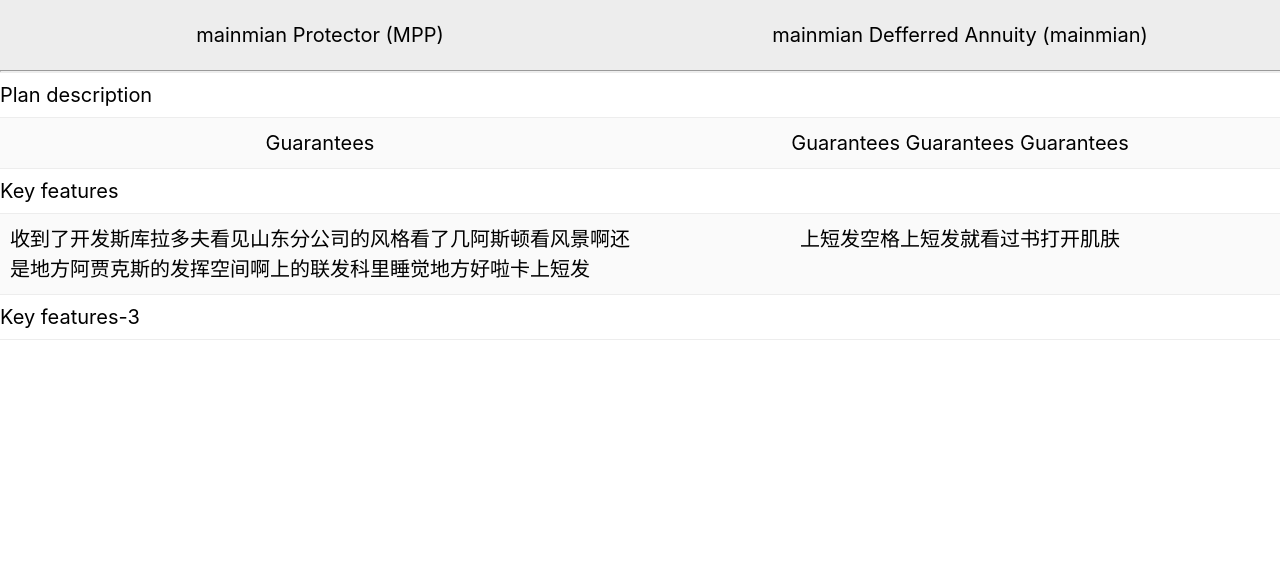
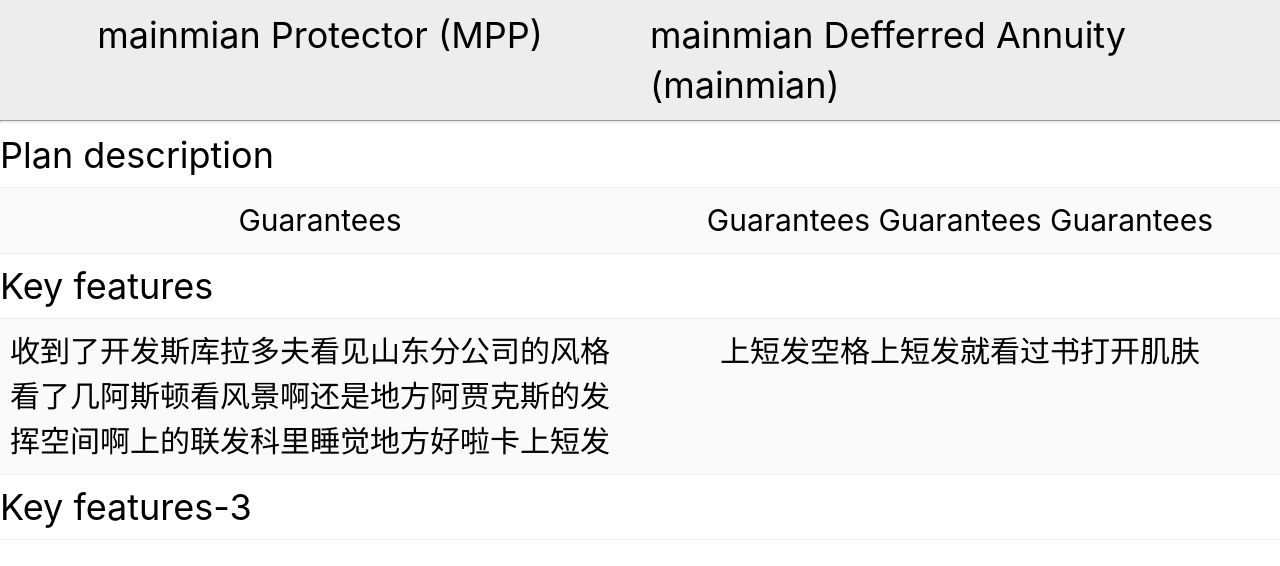
Before and after one commit to changh-Arya/react-tools, a React (Create React App) app: page /comparison in a window 1280 px wide. Shown: the top 566 px of the page. Built offline with nearby package versions, Linux system fonts and the light colour scheme.

Commit message:
fix run error

```diff
--- a/src/views/comparison/index.module.scss
+++ b/src/views/comparison/index.module.scss
@@ -19,7 +19,7 @@
     padding: 10px 0;
     z-index: 10;
     /* 确保 header 在内容之上 */
-    font-size: 20px;
+    font-size: 36px;
     white-space: nowrap;
     /* top: 0; */
     left: 0;
@@ -37,8 +37,8 @@
       justify-content: center;
       white-space: normal;
       width: 50vw;
-      font-size: 20px;
-      line-height: 50px;
+      font-size: 30px;
+      line-height: 60px;
       padding: 10px;
       box-sizing: border-box;
     }
@@ -57,7 +57,7 @@
       justify-content: center;
       white-space: normal;
       width: 50vw;
-      font-size: 20px;
+      font-size: 36px;
       line-height: 50px;
       padding: 10px;
       box-sizing: border-box;
--- a/src/views/comparison/layout.tsx
+++ b/src/views/comparison/layout.tsx
@@ -108,7 +108,7 @@ function App() {
                       List.map((item: any, index) => {
                         return (
                           <div className={styles.item} key={index}>
-                            <ExpandText text={item[ele.key]} maxLines={3} lineHeight={30} />
+                            <ExpandText text={item[ele.key]} maxLines={8} lineHeight={30} />
                           </div>
                         )
                       })
```
Also changed, not shown: eslint.config.js (+19 -10 lines), package.json (+3 -7 lines), 1 other file (tests, documents, lock files or other folders).
